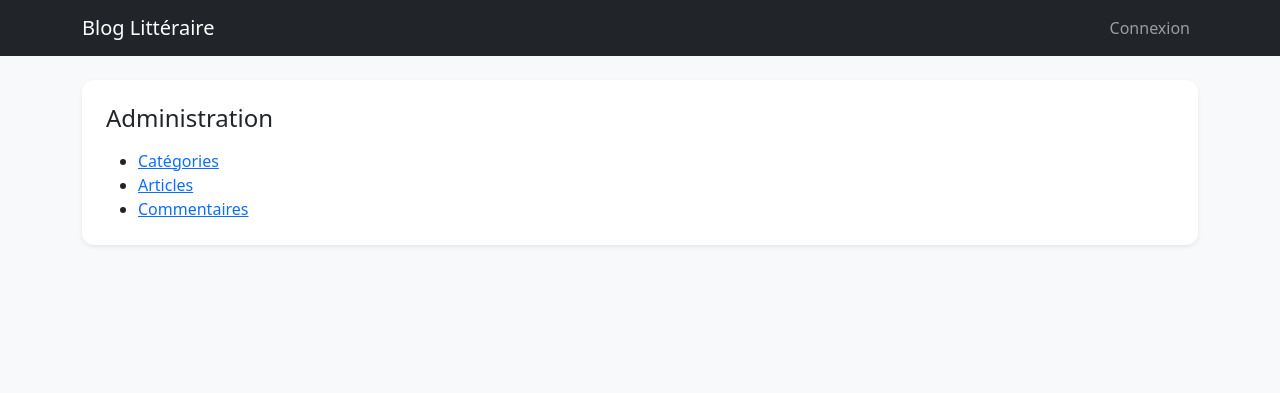
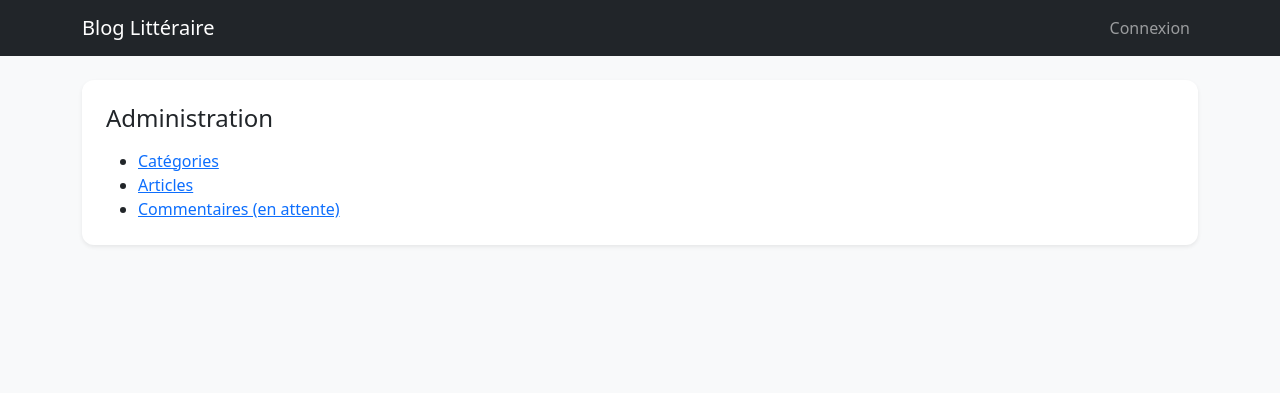
Before and after one commit to smaachaoui/blog, a Symfony app: template templates/admin/dashboard/index.html.twig in a window 1280 px wide. Shown: the top 393 px of the page. Run offline with Twig, Linux system fonts and the light colour scheme; the template is opened without the code that fills it, so the values that code supplies are empty; style sheets or scripts are compiled from the project's sources; some libraries are stand-ins or nearby versions.

Commit message:
Rajout du lien vers les articles pour l'admin

```diff
--- a/templates/admin/dashboard/index.html.twig
+++ b/templates/admin/dashboard/index.html.twig
@@ -9,8 +9,8 @@
 
         <ul class="mb-0">
             <li><a href="{{ path('admin_category_index') }}">Catégories</a></li>
-            <li><a href="#">Articles</a></li>
-            <li><a href="#">Commentaires</a></li>
+            <li><a href="{{ path('admin_post_index') }}">Articles</a></li>
+            <li><a href="{{ path('admin_comment_index', {pending: 1}) }}">Commentaires (en attente)</a></li>
         </ul>
     </div>
 </div>
```
